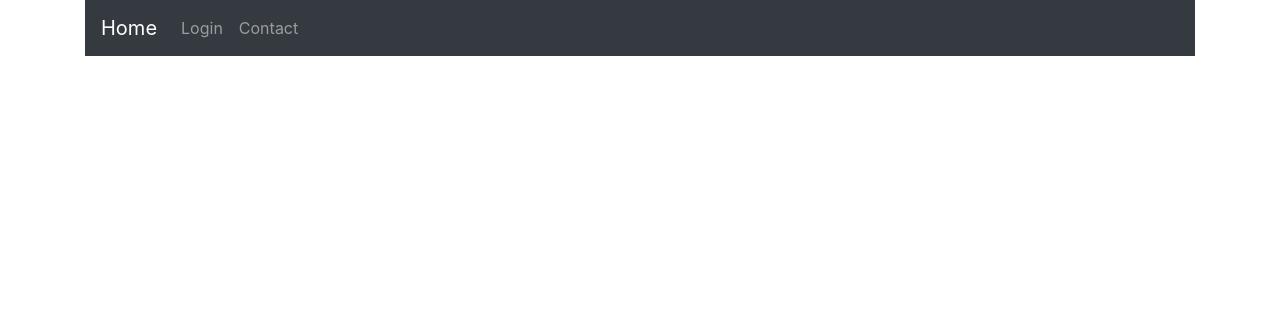
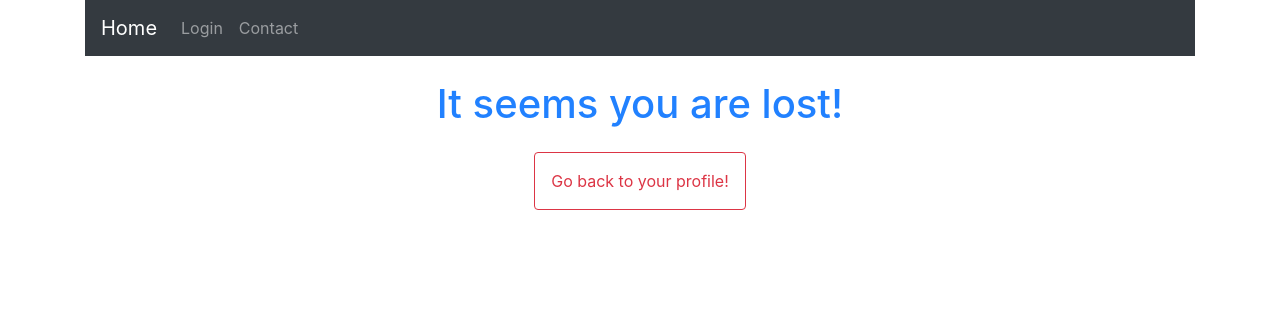
Before and after one commit to alexfuerst93/fitnessapp, a Django app: page /success in a window 1280 px wide. Shown: the top 316 px of the page. Run offline with Django 3.2, Linux system fonts and the light colour scheme; some libraries are stand-ins or nearby versions.

Commit message:
minor fix

```diff
--- a/userprofile/templates/userprofile/success.html
+++ b/userprofile/templates/userprofile/success.html
@@ -6,6 +6,13 @@
 <div class="row justify-content-center">
     <a href="{% url 'workout' cycle_name %}" class="btn btn-success p-3">Start your workout now!</a>
 </div>
+{% else %}
+<h1 class="my-4">It seems you are lost!</h1>
+<div class="row justify-content-center">
+    <a href="{% url 'profile' %}" class="btn btn-outline-danger p-3">Go back to your profile!</a>
+</div>
 {% endif %}
 
+
+
 {% endblock %}
```
